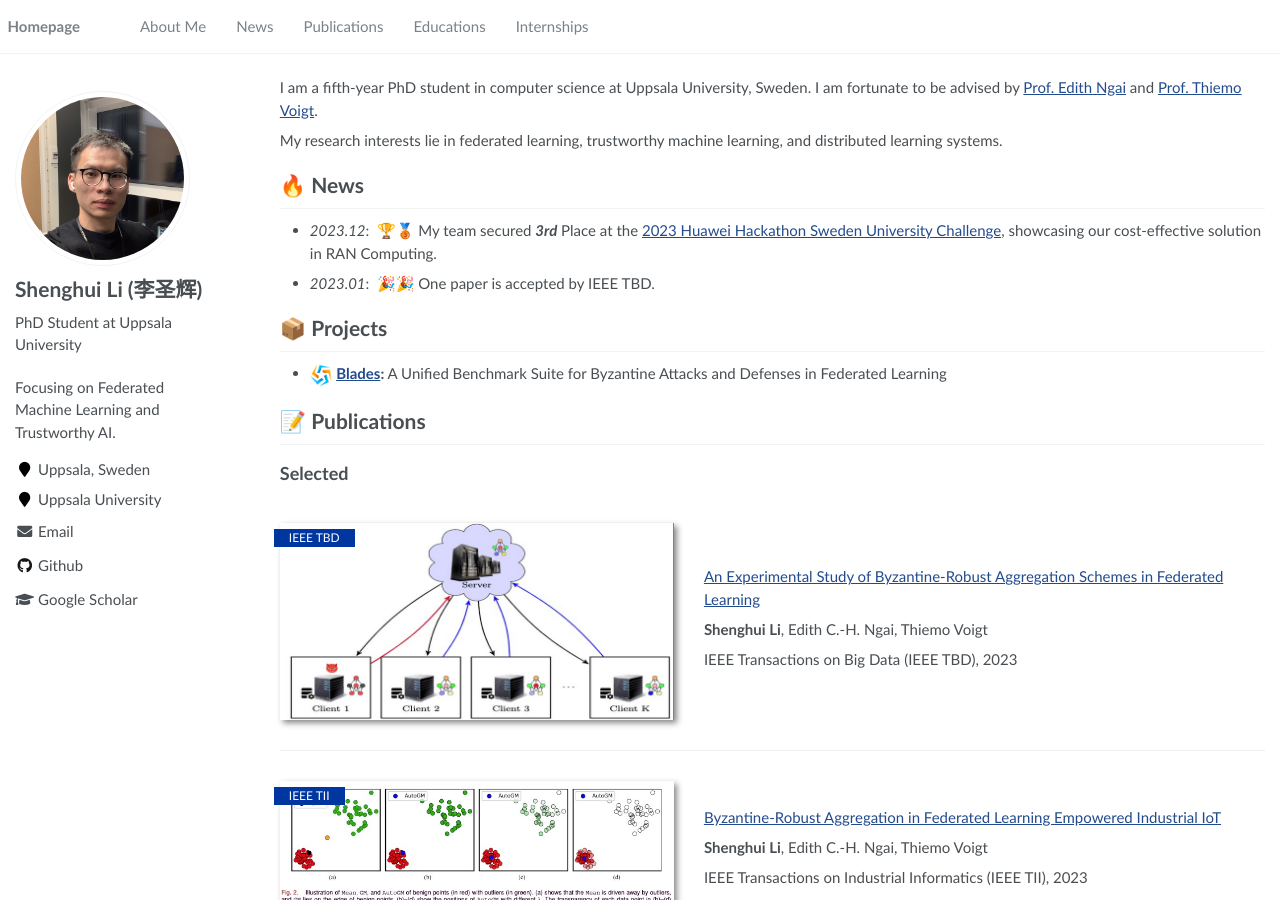
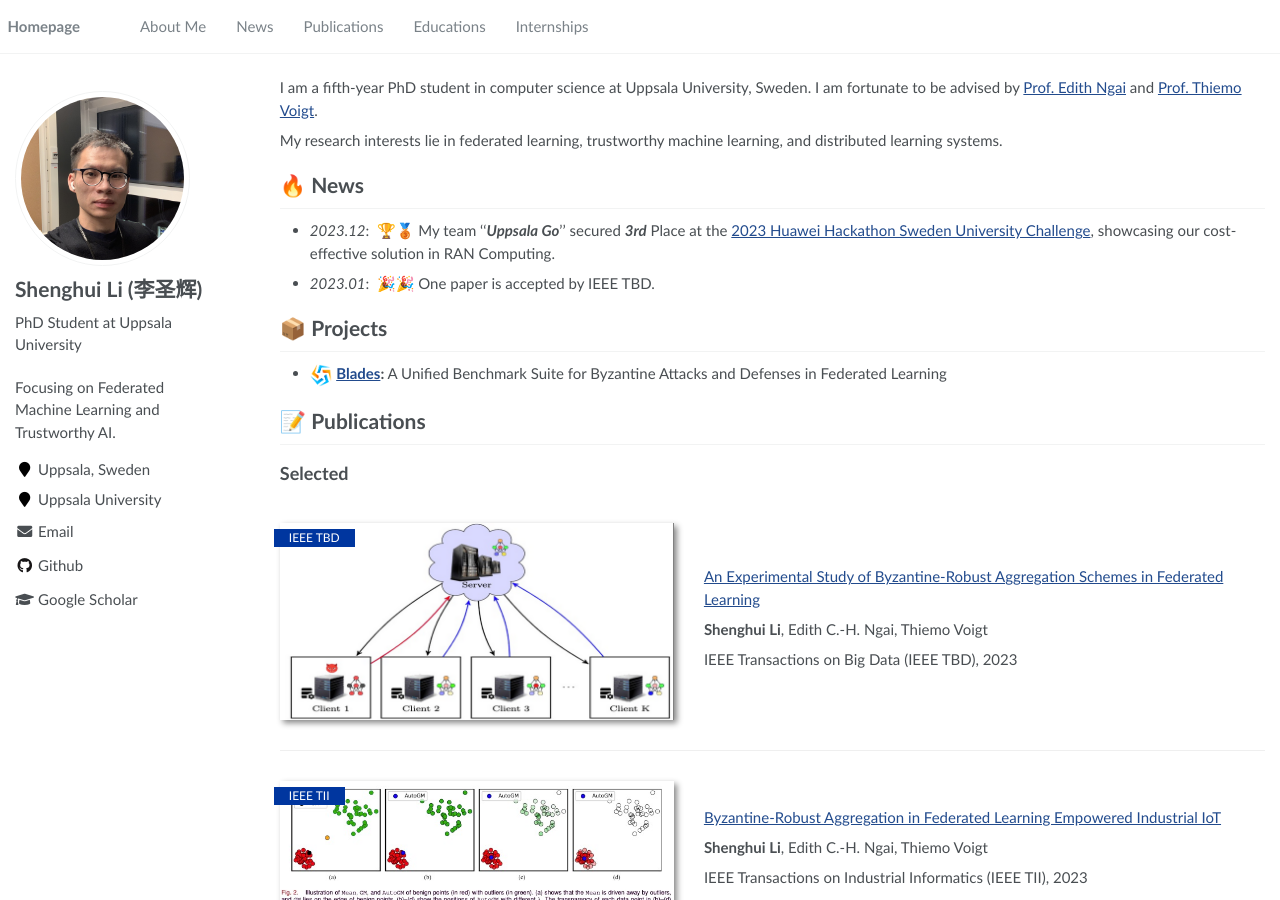
Before and after one commit to lishenghui/lishenghui.github.io, a Jekyll site: the page built from _pages/about.md, in a window 1280 px wide and 900 px high. Built offline with Jekyll 4.4.1, drawn with Linux system fonts in a browser that asks for light colours.

Commit message:
Update about.md

```diff
--- a/_pages/about.md
+++ b/_pages/about.md
@@ -27,7 +27,7 @@ My research interests lie in federated learning, trustworthy machine learning, a
 distributed learning systems.
 
 # 🔥 News
-- *2023.12*: &nbsp;🏆🥉 My team secured ***3rd*** Place at the [2023 Huawei Hackathon Sweden University Challenge](https://www.huaweihackathon2023.se/en/challenges/registration), showcasing our cost-effective solution in RAN Computing.
+- *2023.12*: &nbsp;🏆🥉 My team ''***Uppsala Go***'' secured ***3rd*** Place at the [2023 Huawei Hackathon Sweden University Challenge](https://www.huaweihackathon2023.se/en/challenges/registration), showcasing our cost-effective solution in RAN Computing.
 - *2023.01*: &nbsp;🎉🎉 One paper is accepted by IEEE TBD.
 
 [//]: # (- *2022.02*: &nbsp;🎉🎉 Lorem ipsum dolor sit amet, consectetur adipiscing elit. Vivamus ornare aliquet ipsum, ac tempus justo dapibus sit amet. )
```
